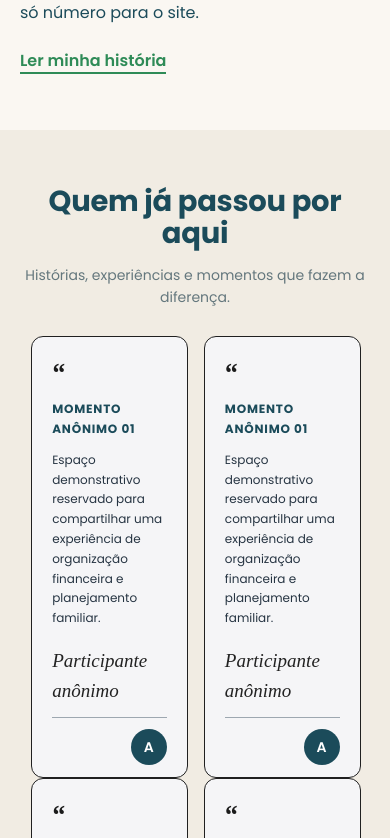
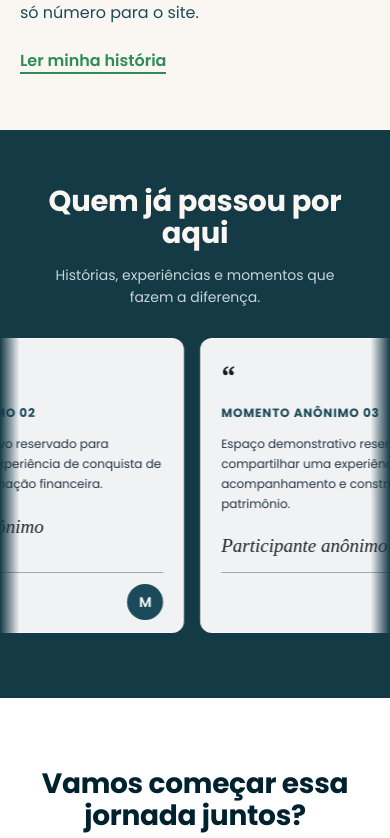
Before and after one commit to MateusTheobald/fernando-martins, a React (Vite) app: page / in a window 390 px wide. Shown: the part 3446-4284 px from the top of the page. Built offline with nearby package versions, Linux system fonts and the light colour scheme.

Commit message:
Update HomePageDepoimentos.css

```diff
--- a/src/components/inicio/HomePageDepoimentos.css
+++ b/src/components/inicio/HomePageDepoimentos.css
@@ -1,17 +1,20 @@
+/* =========================================
+   FM FINANÇAS — DEPOIMENTOS
+   Fundo azul e carrossel infinito
+========================================= */
 
 /* =========================================
-   DEPOIMENTOS — SEÇÃO
+   SEÇÃO
 ========================================= */
 
 .depoimentos-section {
   width: 100%;
   padding: 85px 0 95px;
-  background: #F1ECE3;
+
+  background: #143a46;
+  color: #FAF7F2;
+
   overflow: hidden;
-}
-
-.depoimentos-section .wrap {
-  width: 100%;
 }
 
 /* =========================================
@@ -20,17 +23,18 @@
 
 .depoimentos-heading {
   text-align: center;
-  margin-bottom: 42px;
+  margin-bottom: 48px;
 }
 
 .depoimentos-heading h2 {
-  color: var(--teal);
+  color: #FAF7F2;
   margin: 0;
 }
 
 .depoimentos-heading p {
   margin: 14px auto 0;
-  color: #64777D;
+
+  color: #C5D6DA;
   font-size: 16px;
 }
 
@@ -42,33 +46,71 @@
   position: relative;
   width: 100%;
   overflow: hidden;
+
+  -webkit-mask-image: linear-gradient(
+    to right,
+    transparent,
+    #000 5%,
+    #000 95%,
+    transparent
+  );
+
+  mask-image: linear-gradient(
+    to right,
+    transparent,
+    #000 5%,
+    #000 95%,
+    transparent
+  );
 }
+
+/* =========================================
+   ANIMAÇÃO INFINITA
+========================================= */
 
 .depoimentos-track {
   display: flex;
-  align-items: stretch;
-  gap: 40px;
+  width: max-content;
 
-  width: 100%;
+  animation: depoimentos-loop 42s linear infinite;
 
-  overflow-x: auto;
-  overflow-y: hidden;
-
-  padding: 0 calc((100% - 500px) / 2);
-
-  scroll-snap-type: x mandatory;
-  scroll-behavior: smooth;
-  scrollbar-width: none;
-
-  -webkit-overflow-scrolling: touch;
+  will-change: transform;
 }
 
-.depoimentos-track::-webkit-scrollbar {
-  display: none;
+@keyframes depoimentos-loop {
+
+  from {
+    transform: translateX(0);
+  }
+
+  to {
+    transform: translateX(-50%);
+  }
+
+}
+
+/* PAUSA AO PASSAR O MOUSE */
+
+.depoimentos-carousel:hover .depoimentos-track {
+  animation-play-state: paused;
 }
 
 /* =========================================
-   CARD
+   GRUPOS DE DEPOIMENTOS
+========================================= */
+
+.depoimentos-group {
+  display: flex;
+  flex: 0 0 auto;
+
+  align-items: stretch;
+
+  gap: 40px;
+  padding-right: 40px;
+}
+
+/* =========================================
+   CARDS
 ========================================= */
 
 .depoimento-card {
@@ -84,14 +126,17 @@
 
   padding: 25px 28px 0;
 
-  background: #F5F5F7;
+  background: #F1F2F4;
+  color: #263442;
 
-  border: 1px solid #202020;
+  border: 1px solid rgba(255,255,255,.55);
   border-radius: 12px;
 
-  scroll-snap-align: center;
+  transition: transform .3s ease;
+}
 
-  transition: background .25s ease;
+.depoimento-card:hover {
+  transform: translateY(-5px);
 }
 
 /* =========================================
@@ -110,12 +155,14 @@
   color: #1B1B1B;
 
   font-family: Georgia, serif;
-  font-size: 27px;
+  font-size: 29px;
   font-weight: 700;
   line-height: 1;
 
   margin-bottom: 13px;
 }
+
+/* IDENTIFICAÇÃO */
 
 .depoimento-label {
   color: #1B4B5A;
@@ -128,6 +175,8 @@
 
   margin-bottom: 12px;
 }
+
+/* TEXTO */
 
 .depoimento-text {
   width: 100%;
@@ -171,6 +220,8 @@
   border-top: 1px solid #9DA7B0;
 }
 
+/* AVATAR ANÔNIMO */
+
 .depoimento-avatar {
   width: 39px;
   height: 39px;
@@ -189,50 +240,6 @@
 }
 
 /* =========================================
-   SETAS
-========================================= */
-
-.depoimentos-arrow {
-  position: absolute;
-  top: 50%;
-  z-index: 5;
-
-  transform: translateY(-50%);
-
-  width: 38px;
-  height: 48px;
-
-  display: flex;
-  align-items: center;
-  justify-content: center;
-
-  border: none;
-  background: transparent;
-
-  color: #087BFF;
-
-  font-family: Arial, sans-serif;
-  font-size: 42px;
-  font-weight: 300;
-
-  cursor: pointer;
-
-  transition: opacity .2s ease;
-}
-
-.depoimentos-arrow:hover {
-  opacity: .6;
-}
-
-.depoimentos-arrow.prev {
-  left: 4px;
-}
-
-.depoimentos-arrow.next {
-  right: 4px;
-}
-
-/* =========================================
    TABLETS
 ========================================= */
 
@@ -243,32 +250,26 @@
   }
 
   .depoimentos-heading {
-    margin-bottom: 30px;
+    margin-bottom: 35px;
+  }
+
+  .depoimentos-group {
+    gap: 24px;
+    padding-right: 24px;
+  }
+
+  .depoimento-card {
+    flex-basis: 420px;
+
+    min-height: 290px;
+
+    padding: 23px 22px 0;
   }
 
   .depoimentos-track {
-    gap: 20px;
-    padding: 0 9%;
+    animation-duration: 36s;
   }
 
-  .depoimento-card {
-    flex-basis: 82%;
-    min-height: 290px;
-    padding: 23px 22px 0;
-  }
-
-  .depoimentos-arrow {
-    width: 30px;
-    font-size: 36px;
-  }
-
-  .depoimentos-arrow.prev {
-    left: 0;
-  }
-
-  .depoimentos-arrow.next {
-    right: 0;
-  }
 }
 
 /* =========================================
@@ -281,14 +282,9 @@
     padding: 55px 0 65px;
   }
 
-  .depoimentos-section .wrap {
-    padding-left: 0;
-    padding-right: 0;
-  }
-
   .depoimentos-heading {
     padding: 0 20px;
-    margin-bottom: 28px;
+    margin-bottom: 30px;
   }
 
   .depoimentos-heading h2 {
@@ -299,13 +295,13 @@
     font-size: 14px;
   }
 
-  .depoimentos-track {
+  .depoimentos-group {
     gap: 16px;
-    padding: 0 8%;
+    padding-right: 16px;
   }
 
   .depoimento-card {
-    flex-basis: 84%;
+    flex-basis: 84vw;
 
     min-height: 285px;
 
@@ -332,11 +328,10 @@
     height: 36px;
   }
 
-  .depoimentos-arrow {
-    width: 27px;
-    height: 40px;
-    font-size: 32px;
+  .depoimentos-track {
+    animation-duration: 32s;
   }
+
 }
 
 /* =========================================
@@ -346,16 +341,27 @@
 @media (max-width: 380px) {
 
   .depoimento-card {
-    flex-basis: 86%;
+    flex-basis: 86vw;
+
     min-height: 300px;
+
     padding: 20px 17px 0;
-  }
-
-  .depoimentos-track {
-    padding: 0 7%;
   }
 
   .depoimento-text {
     font-size: 11.5px;
   }
+
 }
+
+/* =========================================
+   ACESSIBILIDADE
+========================================= */
+
+@media (prefers-reduced-motion: reduce) {
+
+  .depoimentos-track {
+    animation: none;
+  }
+
+}
```
